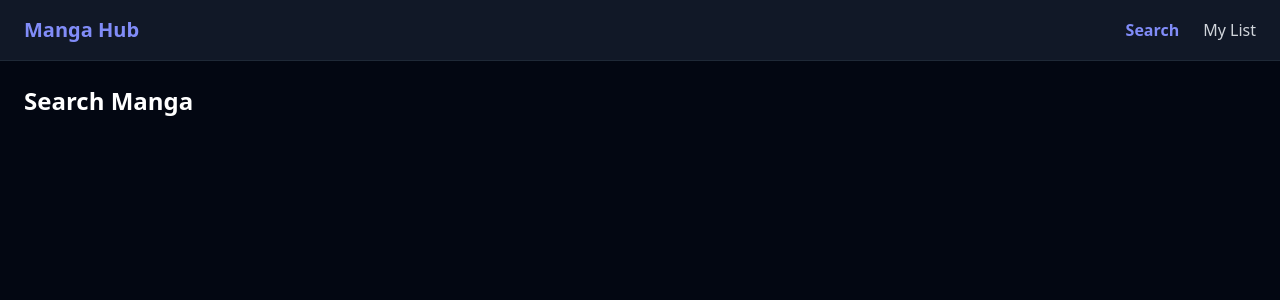
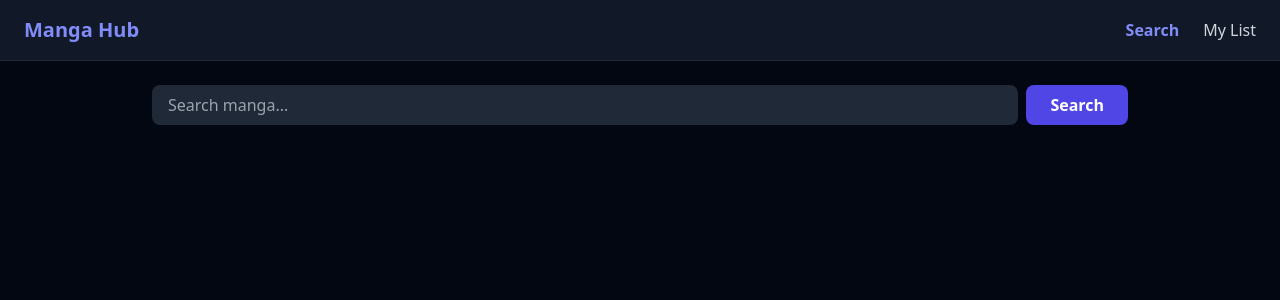
Before and after one commit to traliach/React_Web_Application_Project, a React (Vite) app: page / in a window 1280 px wide. Shown: the top 300 px of the page. Built offline with nearby package versions, Linux system fonts and the light colour scheme.

Commit message:
Add search page with results

```diff
--- a/src/pages/HomePage.tsx
+++ b/src/pages/HomePage.tsx
@@ -1,7 +1,62 @@
+import { useState } from 'react'
+import { searchManga } from '../services/jikan'
+
 export default function HomePage() {
+  const [query, setQuery] = useState('')
+  const [results, setResults] = useState<any[]>([])
+  const [loading, setLoading] = useState(false)
+  const [error, setError] = useState('')
+
+  async function handleSearch(e: React.FormEvent) {
+    e.preventDefault()
+    if (!query.trim()) return
+    setLoading(true)
+    setError('')
+    try {
+      const data = await searchManga(query.trim())
+      setResults(data.data)
+    } catch (err) {
+      setError('Something went wrong. Try again.')
+    } finally {
+      setLoading(false)
+    }
+  }
+
   return (
-    <main className="p-6">
-      <h2 className="text-2xl font-semibold text-white">Search Manga</h2>
+    <main className="max-w-5xl mx-auto p-6">
+      <form onSubmit={handleSearch} className="flex gap-2 mb-8">
+        <input
+          type="text"
+          value={query}
+          onChange={e => setQuery(e.target.value)}
+          placeholder="Search manga..."
+          className="flex-1 bg-gray-800 text-white px-4 py-2 rounded-lg outline-none focus:ring-2 focus:ring-indigo-500"
+        />
+        <button
+          type="submit"
+          disabled={loading}
+          className="bg-indigo-600 hover:bg-indigo-700 disabled:opacity-50 text-white px-6 py-2 rounded-lg font-semibold"
+        >
+          {loading ? 'Searching…' : 'Search'}
+        </button>
+      </form>
+
+      {error && <p className="text-red-400 mb-4">{error}</p>}
+
+      <div className="grid grid-cols-2 sm:grid-cols-3 md:grid-cols-4 gap-4">
+        {results.map(manga => (
+          <div key={manga.mal_id} className="bg-gray-800 rounded-lg overflow-hidden">
+            <img
+              src={manga.images.jpg.image_url}
+              alt={manga.title}
+              className="w-full object-cover h-48"
+            />
+            <div className="p-2">
+              <p className="text-white text-sm font-medium line-clamp-2">{manga.title}</p>
+            </div>
+          </div>
+        ))}
+      </div>
     </main>
   )
 }
```
